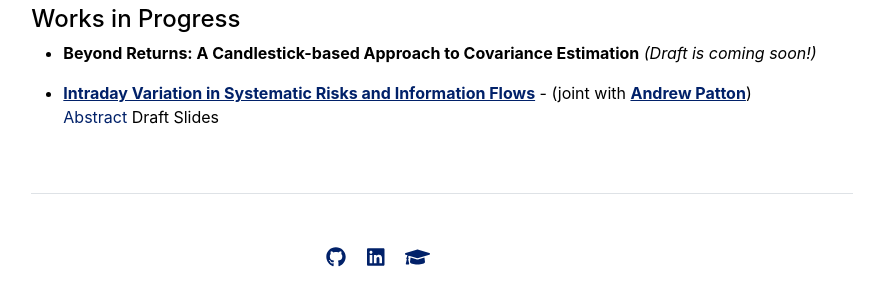
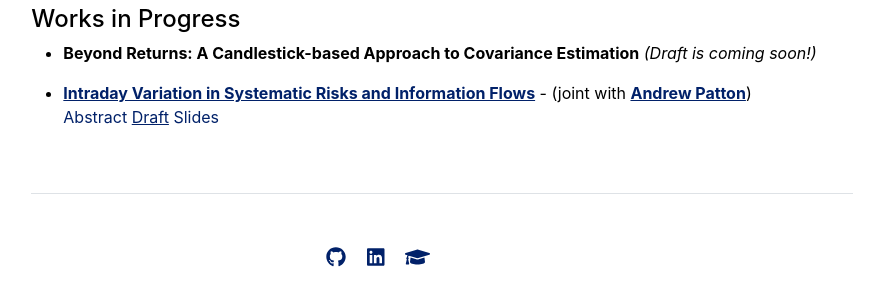
Before and after one commit to yasin-simsek/yasin-simsek.github.io, a Jekyll site: the page built from research.md, in a window 1280 px wide. Shown: the part 1219-1519 px from the top of the page, without its empty margins (198-1081 px from the left). Built offline with Jekyll 4.4.1, drawn with Linux system fonts in a browser that asks for light colours.

Commit message:
minor fix

```diff
--- a/research.md
+++ b/research.md
@@ -19,7 +19,9 @@ title: "Research"
 * **Beyond Returns: A Candlestick-based Approach to Covariance Estimation** *(Draft is coming soon!)*
 
 * [**Intraday Variation in Systematic Risks and Information Flows**](https://papers.ssrn.com/sol3/papers.cfm?abstract_id=5006587) - (joint with [**Andrew Patton**](https://public.econ.duke.edu/~ap172/)) <br>
-<span class="abstract-toggle" onclick="toggleAbstract(this)">Abstract</span> <span class="abstract-content" style="display:none;"> <br> *This paper analyzes variation in the factor structure of asset returns within a trade day by combining non-parametric kernel methods with principal component analysis. We estimate the model on a collection of over 400 high frequency US equity returns over the period 1996-2020 and show that the proposed model has superior explanatory power relative to a collection of well-known observable factor models and standard PCA. We present a stylized model of asset prices and information flows and show that the factor structure of asset returns varies with the arrival of news. Using data on individual firm earnings announcements, FOMC announcements, and other macroeconomic announcements, we provide evidence consistent with our stylized model, that the superior performance of the proposed model is due to time variation in the factor structure of asset returns around times of information flows.*</span> Draft Slides
+<span class="abstract-toggle" onclick="toggleAbstract(this)">Abstract</span> <span class="abstract-content" style="display:none;"> <br> *This paper analyzes variation in the factor structure of asset returns within a trade day by combining non-parametric kernel methods with principal component analysis. We estimate the model on a collection of over 400 high frequency US equity returns over the period 1996-2020 and show that the proposed model has superior explanatory power relative to a collection of well-known observable factor models and standard PCA. We present a stylized model of asset prices and information flows and show that the factor structure of asset returns varies with the arrival of news. Using data on individual firm earnings announcements, FOMC announcements, and other macroeconomic announcements, we provide evidence consistent with our stylized model, that the superior performance of the proposed model is due to time variation in the factor structure of asset returns around times of information flows.*</span> <a href="https://papers.ssrn.com/sol3/papers.cfm?abstract_id=5006587" style="color:#012169;">Draft</a> <span style="color:#012169;">Slides</span>
+
+
 <script>
 function toggleAbstract(element) {
     var abstractContent = element.nextElementSibling;
```
